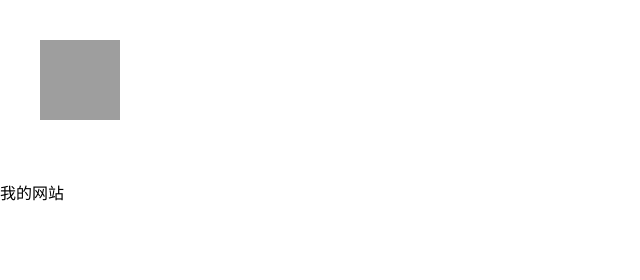
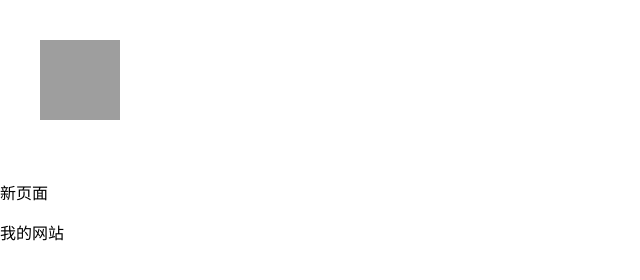
Before and after one commit to jiaowshuaige/huang, a plain HTML site: page index.html in a window 1280 px wide. Shown: the whole page, without its empty margins (0-640 px from the left). Drawn offline with Linux system fonts and the light colour scheme; grey boxes are pictures that could not be loaded.

Commit message:
Update index.html

```diff
--- a/index.html
+++ b/index.html
@@ -25,7 +25,7 @@
       padding:40px;
       font-size:12px;
     ">
-
+    <p>新页面</p>
 
       <p>我的网站</p>
     </div>
```
